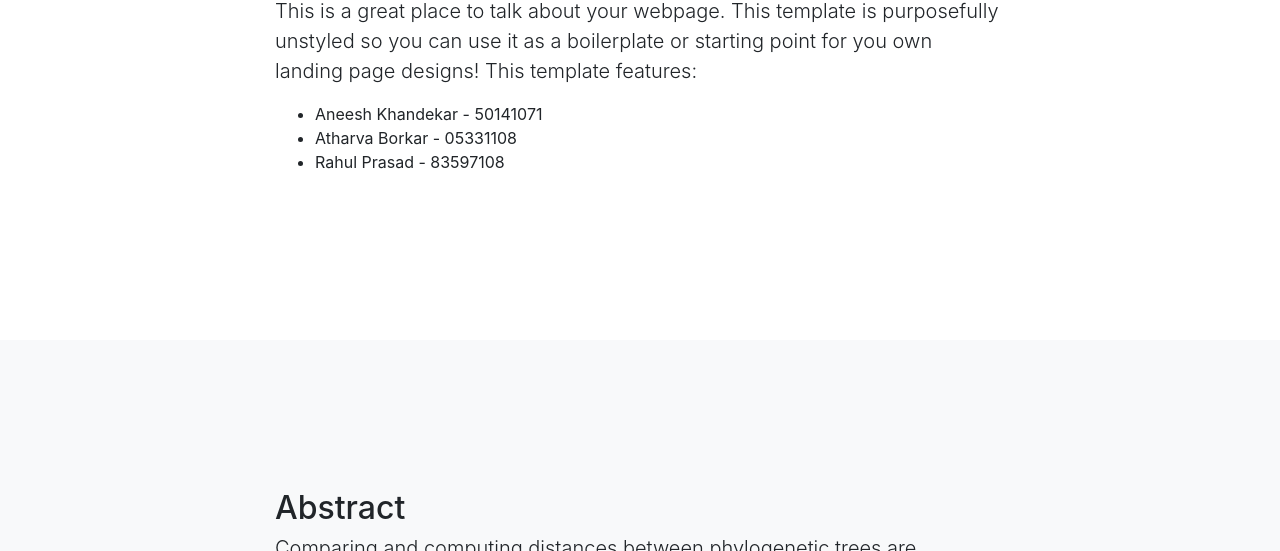
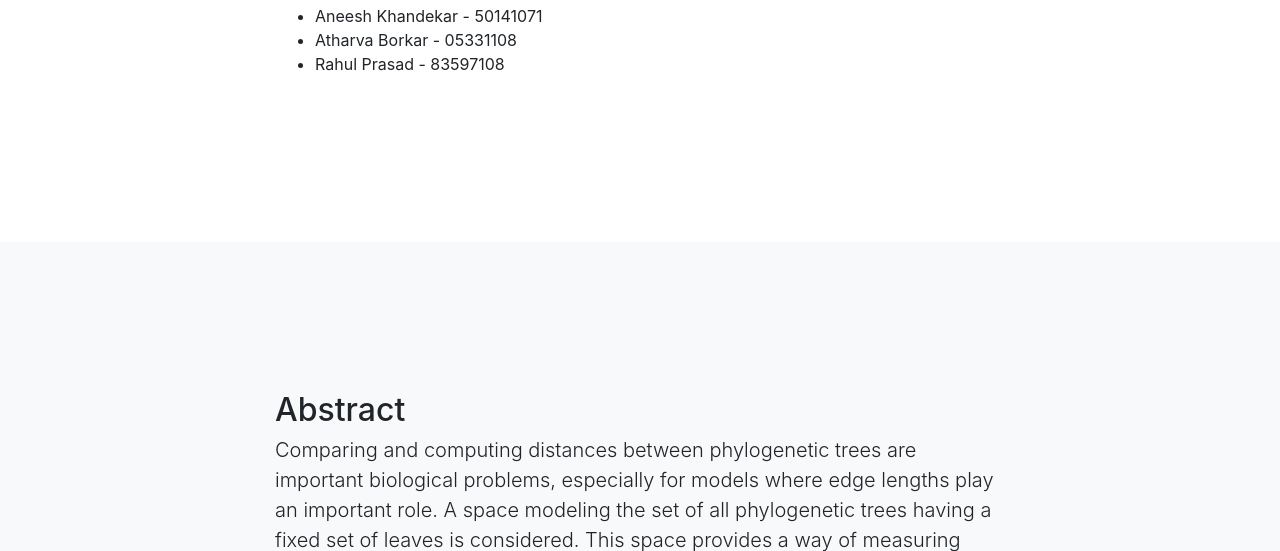
Before and after one commit to atharva393/atharva393.github.io, a website with bundled scripts: page index.html in a window 1280 px wide. Shown: the part 549-1100 px from the top of the page. Built offline with nearby package versions, Linux system fonts and the light colour scheme.

Commit message:
Removed about us section.

```diff
--- a/index.html
+++ b/index.html
@@ -58,7 +58,7 @@
         <div class="row">
           <div class="col-lg-8 mx-auto">
             <h2>Team Members</h2>
-            <p class="lead">This is a great place to talk about your webpage. This template is purposefully unstyled so you can use it as a boilerplate or starting point for you own landing page designs! This template features:</p>
+            <p class="lead"></p>
             <ul>
               <li>Aneesh Khandekar - 50141071</li>
               <li>Atharva Borkar   - 05331108</li>
```
